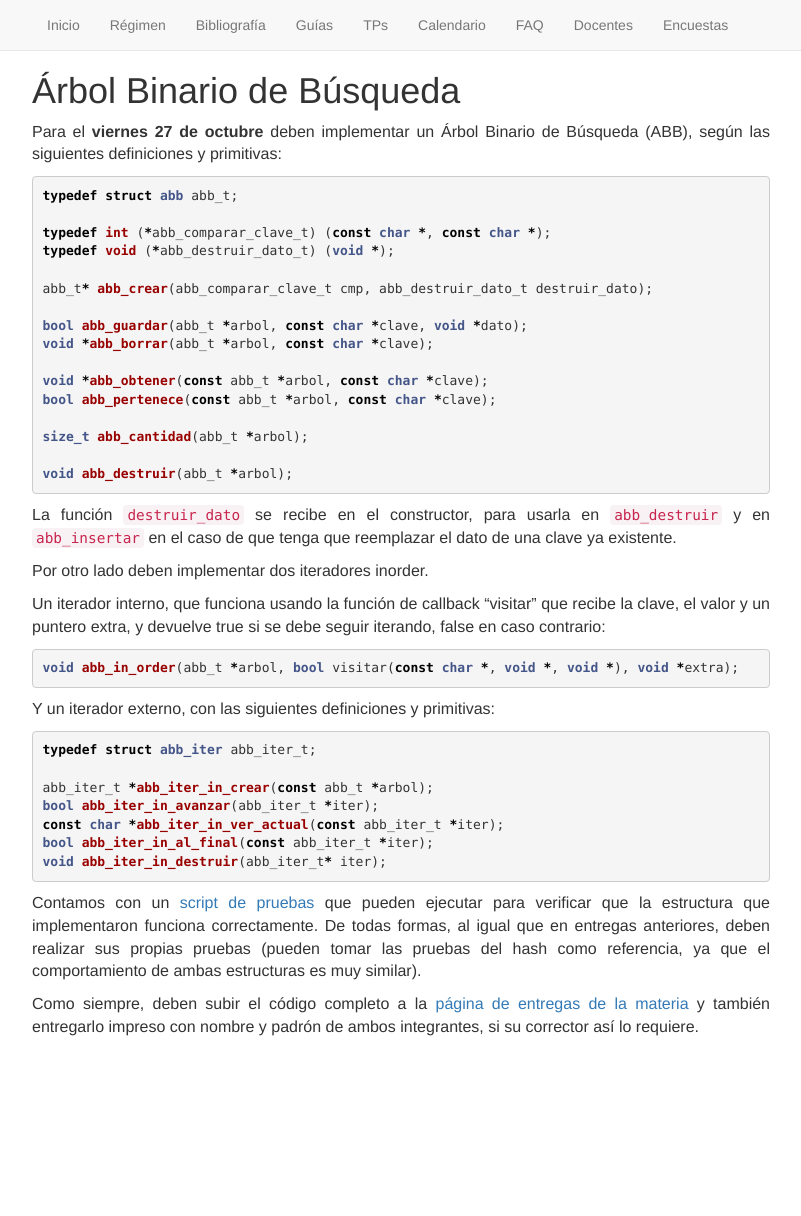
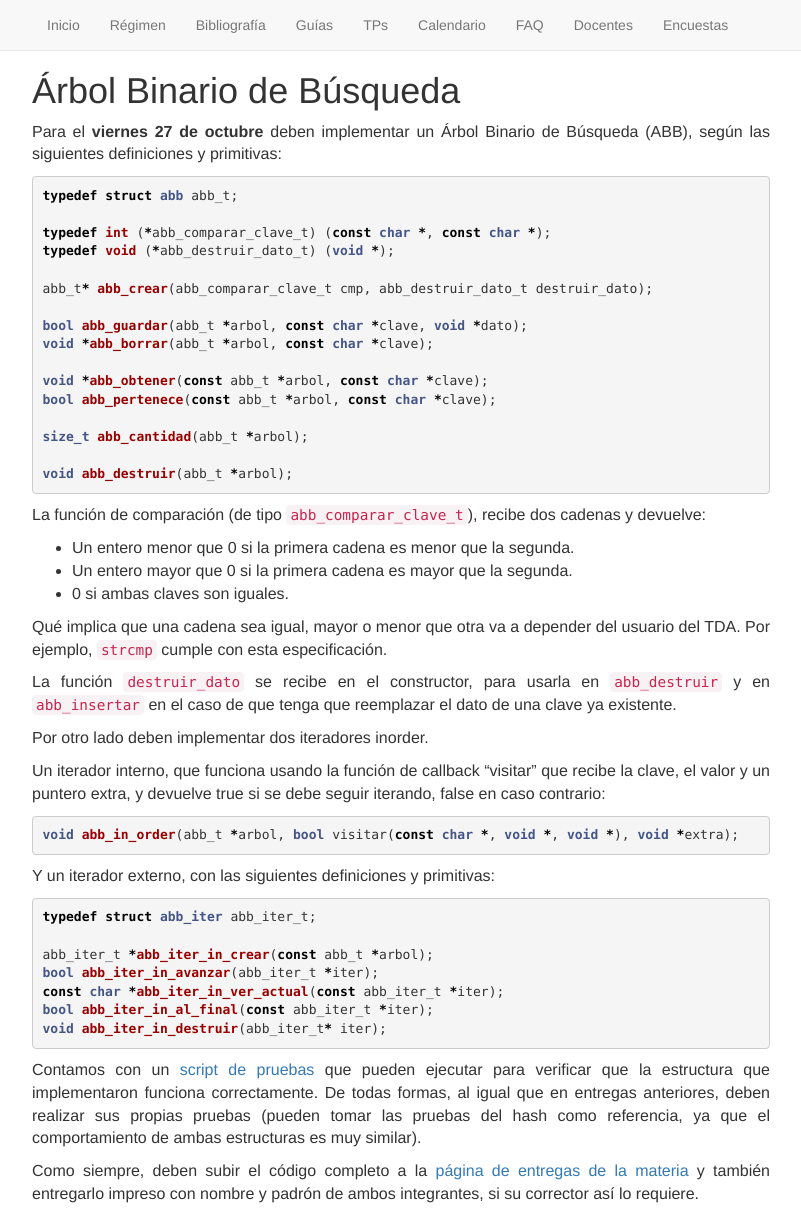
Before and after one commit to algoritmos-rw/algoritmos, a Jekyll site: the page built from static/tps/tda/07_abb.md, in a window 1280 px wide. Shown: the whole page, without its empty margins (239-1040 px from the left). Built offline with Jekyll 4.4.1, drawn with Linux system fonts in a browser that asks for light colours; before the commit the page ends 1049 px from its top, so only the background shows below that.

Commit message:
Agregada aclaración sobre funciones de comparacion en el enunciado del ABB (#40)
* Agregada aclaración sobre funciones de comparacion en el enunciado del ABB

* Review

````diff
--- a/static/tps/tda/07_abb.md
+++ b/static/tps/tda/07_abb.md
@@ -27,8 +27,15 @@
 
 void abb_destruir(abb_t *arbol);
 ```
+La función de comparación (de tipo `abb_comparar_clave_t`), recibe dos cadenas y devuelve:
+* Un entero menor que 0 si la primera cadena es menor que la segunda.
+* Un entero mayor que 0 si la primera cadena es mayor que la segunda.
+* 0 si ambas claves son iguales.
 
-La función ```destruir_dato``` se recibe en el constructor, para usarla en ```abb_destruir``` y en ```abb_insertar``` en el caso de que tenga que reemplazar el dato de una clave ya existente.
+Qué implica que una cadena sea igual, mayor o menor que otra va a depender del usuario del TDA.
+Por ejemplo, `strcmp` cumple con esta especificación.
+
+La función `destruir_dato` se recibe en el constructor, para usarla en `abb_destruir` y en `abb_insertar` en el caso de que tenga que reemplazar el dato de una clave ya existente.
 
 Por otro lado deben implementar dos iteradores inorder.
 
````
